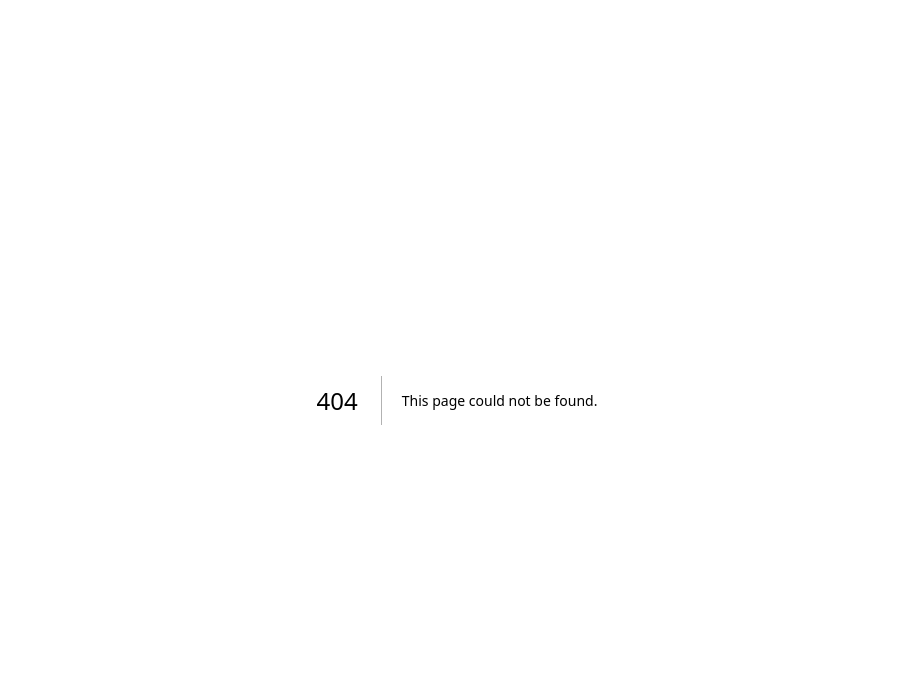
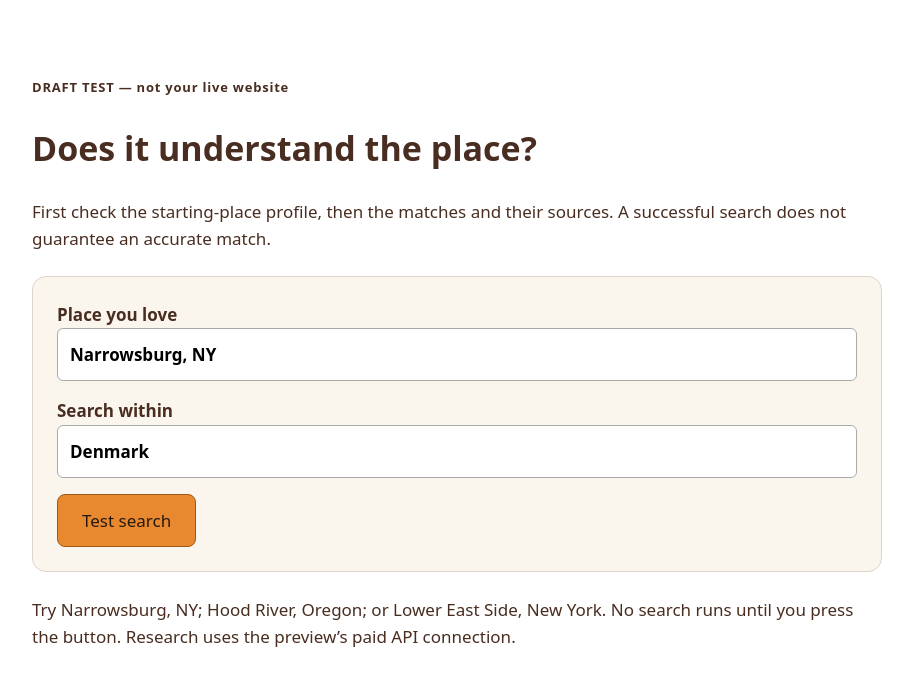
Before and after one commit to camogoose/neighborhood-matches, a Next.js app: page /research-preview in a window 1280 px wide. Before the commit this address had no page. Shown: the top 686 px of the page, without its empty margins (183-1096 px from the left). Built offline with nearby package versions, Linux system fonts and the light colour scheme.

Commit message:
Add manual research preview with source profile and cited matches

```diff
--- /dev/null
+++ b/pages/research-preview.js
@@ -0,0 +1,84 @@
+import { useState } from 'react';
+import Head from 'next/head';
+
+function Sources({ sources = [] }) {
+  return <ul>{sources.filter(s => {
+    try { const u = new URL(s.url); return u.protocol === 'https:' && !u.username && !u.password; }
+    catch { return false; }
+  }).map(s => <li key={s.url}><a href={s.url} target="_blank" rel="noopener noreferrer">{s.title || s.url}</a></li>)}</ul>;
+}
+
+export default function ResearchPreview() {
+  const [place, setPlace] = useState('Narrowsburg, NY');
+  const [region, setRegion] = useState('Denmark');
+  const [busy, setBusy] = useState(false);
+  const [data, setData] = useState(null);
+  const [error, setError] = useState('');
+  const [seconds, setSeconds] = useState(null);
+  async function search(event) {
+    event.preventDefault();
+    if (busy) return;
+    setBusy(true); setError(''); setData(null); setSeconds(null);
+    const started = Date.now();
+    const controller = new AbortController();
+    const timer = setTimeout(() => controller.abort(), 125000);
+    try {
+      const response = await fetch('/api/like', { method: 'POST',
+        headers: { 'Content-Type': 'application/json' }, signal: controller.signal,
+        body: JSON.stringify({ place, region, priorities: [] }) });
+      if (!(response.headers.get('content-type') || '').includes('application/json')) {
+        throw new Error('The preview returned a login or server page. Refresh and sign into Vercel if asked.');
+      }
+      const result = await response.json();
+      if (!response.ok || !result.ok) throw new Error(result.error || 'Search could not complete.');
+      setData(result);
+    } catch (e) {
+      setError(e.name === 'AbortError' ? 'Research timed out. Please try again.' : e.message);
+    } finally {
+      clearTimeout(timer); setBusy(false); setSeconds(Math.round((Date.now() - started) / 1000));
+    }
+  }
+  return <main>
+    <Head><title>Research matching test</title><meta name="robots" content="noindex,nofollow" /></Head>
+    <p className="badge">DRAFT TEST — not your live website</p>
+    <h1>Does it understand the place?</h1>
+    <p>First check the starting-place profile, then the matches and their sources. A successful search does not guarantee an accurate match.</p>
+    <form onSubmit={search}>
+      <label>Place you love<input required maxLength={120} value={place} disabled={busy} onChange={e => setPlace(e.target.value)} /></label>
+      <label>Search within<input required maxLength={120} value={region} disabled={busy} onChange={e => setRegion(e.target.value)} /></label>
+      <button disabled={busy}>{busy ? 'Researching…' : 'Test search'}</button>
+    </form>
+    <p>Try Narrowsburg, NY; Hood River, Oregon; or Lower East Side, New York. No search runs until you press the button. Research uses the preview’s paid API connection.</p>
+    <div role="status" aria-live="polite">{busy ? 'Researching the place and comparing candidates. This may take up to two minutes.' : seconds !== null ? `Finished in ${seconds} seconds.` : ''}</div>
+    {error && <p role="alert">{error}</p>}
+    {data && <>
+      <p>Backend version: {data.version}</p>
+      {data.research?.profile && <section>
+        <h2>What the search understood</h2>
+        <h3>{data.research.profile.name}</h3>
+        <p>Place type: {data.research.profile.placeType}</p>
+        <ul>{data.research.profile.features.map(f => <li key={f.id}><strong>{f.importance}: </strong>{f.claim}</li>)}</ul>
+        <h3>Starting-place sources</h3><Sources sources={data.research.profile.sources} />
+      </section>}
+      <h2>Matches</h2>
+      {data.research?.notice && <p>{data.research.notice}</p>}
+      {!data.results?.length && <p>No candidates passed the evidence and defining-character checks.</p>}
+      {(data.results || []).map((r, i) => <section key={i}>
+        <h3>{i + 1}. {[r.match, r.city, r.region].filter(Boolean).join(', ')}</h3>
+        <p>{r.blurb}</p><ul>{(r.whatMakesItSpecial || []).map((x, j) => <li key={j}>{x}</li>)}</ul>
+        <h4>Match sources</h4><Sources sources={r.sources} />
+      </section>)}
+    </>}
+    <style jsx>{`
+      main { max-width: 850px; margin: 40px auto; padding: 24px; color: #492d20; font: 17px/1.6 system-ui, sans-serif; }
+      .badge { font-size: 13px; font-weight: bold; letter-spacing: .06em; }
+      form, section { background: #faf6ee; border: 1px solid #ded4c7; border-radius: 14px; padding: 24px; margin: 24px 0; }
+      label { display: block; margin-bottom: 16px; font-weight: bold; }
+      input { box-sizing: border-box; display: block; width: 100%; padding: 12px; font: inherit; border: 1px solid #aaa; border-radius: 6px; }
+      button { padding: 12px 24px; font: inherit; background: #e88930; color: #261a10; border: 1px solid #9d591b; border-radius: 8px; cursor: pointer; }
+      button:disabled { opacity: .6; cursor: wait; }
+      [role=alert] { color: #a11; }
+      section { overflow-wrap: anywhere; }
+    `}</style>
+  </main>;
+}
```
